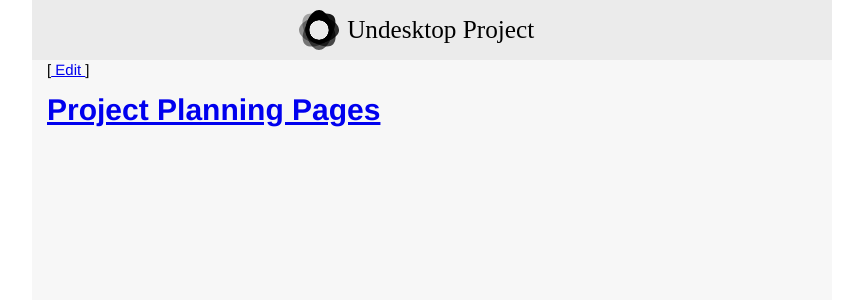
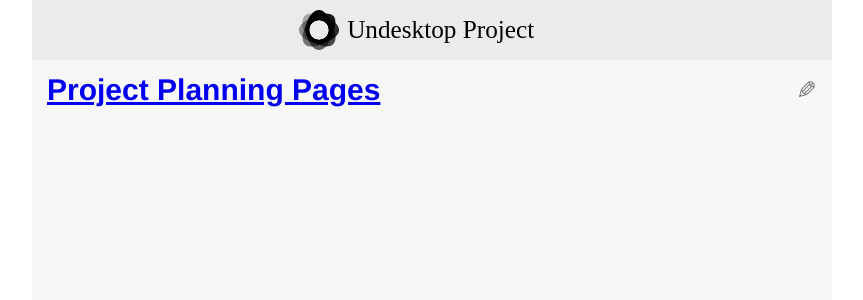
Before and after one commit to undesktop/wiki, a Jekyll site: the page built from index.md, in a window 1280 px wide. Shown: the top 300 px of the page, without its empty margins (208-1071 px from the left). Built offline with Jekyll 4.4.1, drawn with Linux system fonts in a browser that asks for light colours; Markdown is read by kramdown in place of the engine named in the settings.

Commit message:
Improve edit link somewhat

```diff
--- a/_layouts/default.html
+++ b/_layouts/default.html
@@ -12,9 +12,7 @@
 			<a href="{{ site.github.url }}"><img src="{{ site.github.url }}/img/logo.svg" class="logo"></a>
 		</div>
 		<div class="text-container">
-			[<a href="{{ site.github.repository_url }}/edit/gh-pages/{{ page.url | replace: '.html', '.md' }}">
-				Edit
-			</a>]
+			<a href="{{ site.github.repository_url }}/edit/gh-pages/{{ page.url | replace: '.html', '.md' }}" class="edit-link">&#x270E;</a>
 			{{ content }}
 		</div>
 	</div>
--- a/css/style.css
+++ b/css/style.css
@@ -46,3 +46,15 @@ strong {
 .text-container img {
 	max-width: 100%;
 }
+.edit-link {
+	transform: scaleX(-1);
+	float: right;
+	font-size: 25px;
+	display: block;
+	color: #777;
+	text-decoration: none;
+	transition: color .2s;
+}
+.edit-link:hover {
+	color: #000;
+}
```
